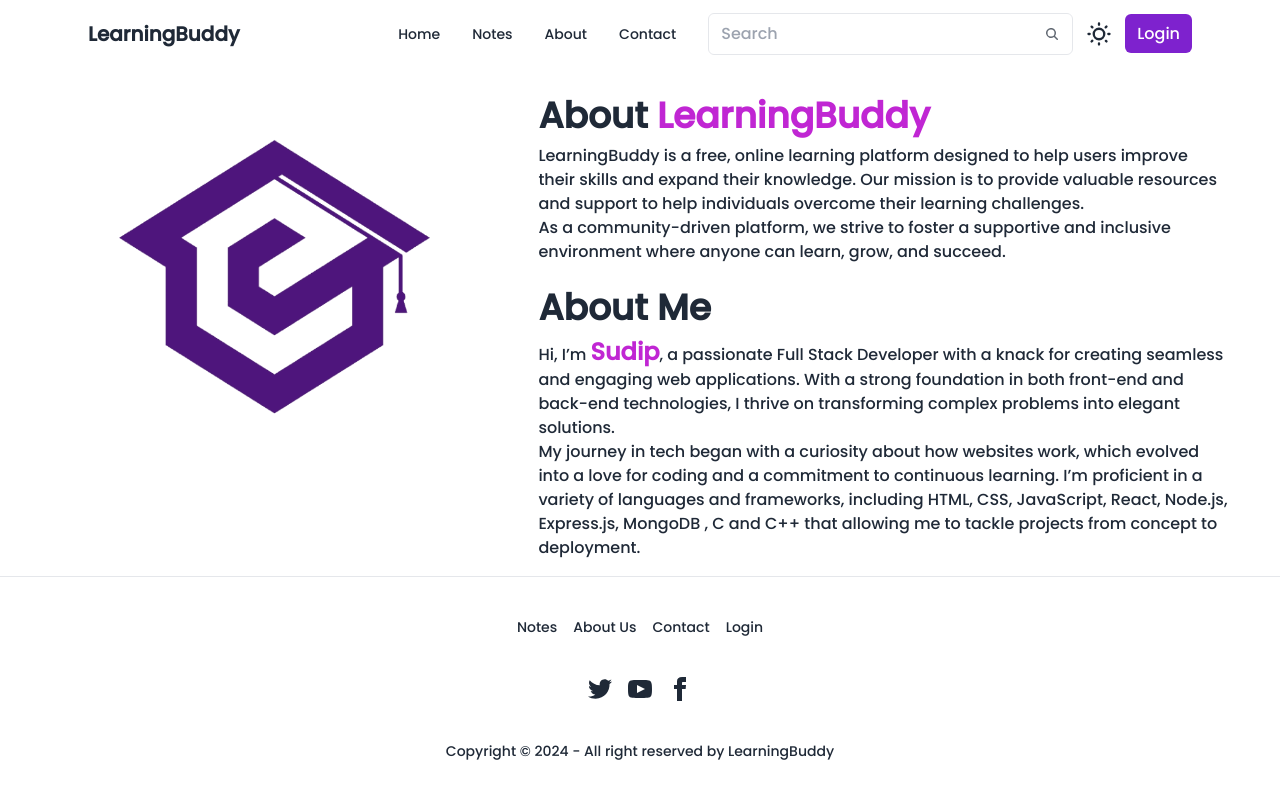
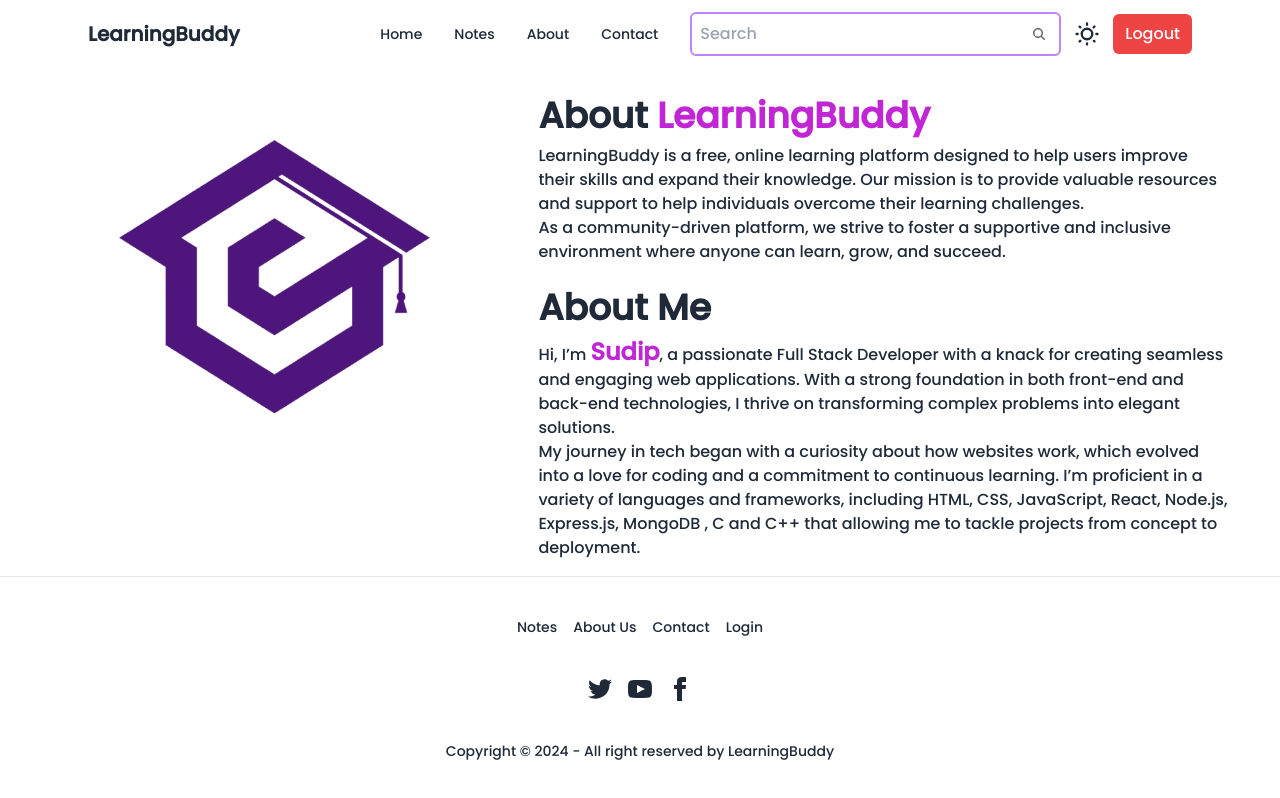
Before and after one commit to SudipBhakta/Project-LearnigBuddy, a React (Vite) app in the folder LearningBuddy/frontEnd/: page /about in a window 1280 px wide. Shown: the top 798 px of the page. Built offline with nearby package versions, Linux system fonts and the light colour scheme; sample sign-in values are in the browser's storage.

Commit message:
Loging , Logout , Signup function

```diff
--- a/LearningBuddy/frontEnd/src/App.jsx
+++ b/LearningBuddy/frontEnd/src/App.jsx
@@ -1,21 +1,24 @@
 import React from "react";
 import Home from "./Home/Home";
 import Noteses from "./Noteses/Noteses";
-import { Route, Routes } from "react-router-dom";
+import { Navigate, Route, Routes } from "react-router-dom";
 import Signup from "./component/Signup";
 import SignupToLogin from "./component/SignupToLogin";
 import Contact from "./Contact/Contact";
 import  { Toaster } from 'react-hot-toast';
 import AboutUs from "./AboutUs/AboutUs";
+import { useAuth } from "./ContextAPI/Auth";
 
 
 function App() {
+  const [authUser, setAuthUser] = useAuth();
+  console.log(authUser);
   return (
     <>
       <div className="dark:bg-slate-900 dark:text-white">
         <Routes>
           <Route path="/" element={<Home />} />
-          <Route path="/notes" element={<Noteses/>} />
+          <Route path="/notes" element={authUser?<Noteses/>:<Navigate to="/login"/>} />
           <Route path="/signup" element={< Signup/>} />
           <Route path="/login" element={< SignupToLogin/>}/>
           <Route path="/contact" element={<Contact/>} />
--- a/LearningBuddy/frontEnd/src/component/Banner.jsx
+++ b/LearningBuddy/frontEnd/src/component/Banner.jsx
@@ -1,5 +1,6 @@
 import React from "react";
 import HomeImg from "../assets/HomeImg.png";
+import { Link } from "react-router-dom";
 
 function Banner() {
   return (
@@ -29,12 +30,16 @@ function Banner() {
               </svg>
               <input type="text" className="grow" placeholder="Email" />
             </label>
+          </div>
+          <div className="mt-6">
+            <Link to="/signup" className=" text-white  bg-purple-700 hover:bg-blue-500 hover:text-black duration-300 border-none  px-3 py-2  rounded-md ">
+            Register
+          </Link>
+          </div>
 
-          </div>
-          <button className=" text-white  bg-purple-700 hover:bg-blue-500 hover:text-black duration-300 border-none mt-6 px-3 py-2  rounded-md ">Loging</button>
         </div>
         <div className=" order-1 w-full md:w-1/2 md:mt-17">
-        <img src={HomeImg} className="w-92 h-92" alt="" />
+          <img src={HomeImg} className="w-92 h-92" alt="" />
         </div>
       </div>
     </>
--- a/LearningBuddy/frontEnd/src/component/FreeNotes.jsx
+++ b/LearningBuddy/frontEnd/src/component/FreeNotes.jsx
@@ -13,7 +13,7 @@ function FreeNotes() {
     const getNote = async () => {
       try {
         const noteRes = await axios.get("http://localhost:4000/note");
-        console.log(noteRes.data);
+        // console.log(noteRes.data);
         const data = noteRes.data.filter((data) => data.category === "Free")
         setNote(data);
       } catch (error) {
@@ -63,7 +63,7 @@ function FreeNotes() {
     <>
       <div className="max-w-screen-2xl container mx-auto md:px-20 px-4">
         <div>
-          <h1 className="font-bold text-xl pb-2">Free Notes</h1>
+          <h1 className="font-bold text-4xl pb-2">Free Notes</h1>
           <p>
             Lorem ipsum dolor sit amet consectetur adipisicing elit. Vitae
             adipisci aperiam incidunt aspernatur ab. Lorem, ipsum dolor. Ullam
--- a/LearningBuddy/frontEnd/src/component/Login.jsx
+++ b/LearningBuddy/frontEnd/src/component/Login.jsx
@@ -21,14 +21,17 @@ function Login() {
       .then((res) => {
         console.log(res.data);
         if (res.data) {
-          toast.success("Login Sucessfull");
+          toast.success("Login Sucessfull", { duration: 3000 });
+          setTimeout(() => {
+            window.location.reload();
+          }, 1000);
         }
         localStorage.setItem("user", JSON.stringify(res.data.user));
       })
       .catch((err) => {
         if (err.response) {
           console.log(err);
-          toast.error("Error " + err.response.data.message);
+          toast.error("Error " + err.response.data.message, { duration: 3000});
         }
       });
   };
@@ -42,7 +45,7 @@ function Login() {
             {/* if there is a button in form, it will close the modal */}
             <Link
               to="/"
-              className="btn btn-sm btn-circle btn-ghost absolute right-2 top-2"
+              className="btn btn-sm btn-circle btn-ghost  absolute right-2 top-2 no-border"
               onClick={() => document.getElementById("my_modal_3").close()}
             >
               ✕
--- /dev/null
+++ b/LearningBuddy/frontEnd/src/component/Logout.jsx
@@ -0,0 +1,34 @@
+import React from "react";
+import { useAuth } from "../ContextAPI/Auth";
+import toast from "react-hot-toast";
+
+function Logout() {
+  const [authUser, setAuthUser] = useAuth();
+  const handelLogout = () => {
+    try {
+      setAuthUser({
+        ...authUser,
+        user: null,
+      });
+      localStorage.removeItem("user");
+      toast.success("Logout Sucessfull", { duration: 3000 });
+      setTimeout(() => {
+        window.location.reload();
+      }, 1000);
+    } catch (error) {
+      toast.error("Error" + error.message, { duration: 3000 });
+    }
+  };
+  return (
+    <div>
+      <button
+        className="text-white px-3 py-2 rounded-md bg-red-500 hover:bg-red-700  duration-300 cursor-pointer"
+        onClick={handelLogout}
+      >
+        Logout
+      </button>
+    </div>
+  );
+}
+
+export default Logout;
--- a/LearningBuddy/frontEnd/src/component/Navbar.jsx
+++ b/LearningBuddy/frontEnd/src/component/Navbar.jsx
@@ -1,10 +1,11 @@
 import React, { useEffect, useState } from "react";
 import Login from "../component/Login";
 import { useAuth } from "../ContextAPI/Auth";
+import Logout from "./Logout";
 
 function navBar() {
   const [authUser, setAuthUser] = useAuth();
-  console.log(authUser);
+  // console.log(authUser);
 
   //Darkmode
   const [theme, setTheme] = useState(
@@ -60,13 +61,13 @@ function navBar() {
         className={`max-w-screen-2xl  container mx-auto md:px-20 px-4 dark:bg-slate-800 dark:text-white fixed top-0 left-0 right-0 z-50
          ${
            sticky
-             ? "sticky-navbar shadow-md bg-base-200 dark:bg-slate-800 dark:text-white  dutaion-300 transition-all ease-in-out "
+             ? "sticky-navbar shadow-md bg-purple-100 dark:bg-slate-800 dark:text-white  dutaion-300 transition-all ease-in-out "
              : ""
          }`}
       >
         <div className="navbar ">
-          <div className="navbar-start">
-            <div className="dropdown">
+          <div className="navbar-start ">
+            <div className="dropdown ">
               <div
                 tabIndex={0}
                 role="button"
@@ -89,7 +90,7 @@ function navBar() {
               </div>
               <ul
                 tabIndex={0}
-                className="menu menu-sm dropdown-content bg-base-100 rounded-box z-[1] mt-3 w-52 p-2 shadow"
+                className="menu menu-sm dropdown-content bg-base-100 rounded-box z-[1] mt-3 w-52 p-2 shadow dark:bg-slate-800 dark:text-white "
               >
                 {navItems}
               </ul>
@@ -102,10 +103,10 @@ function navBar() {
               <ul className="menu menu-horizontal px-1">{navItems}</ul>
             </div>
             <div className=" hidden md:block">
-              <label className=" px-3 py-2 border rounded-md flex items-center gap-2">
+              <label className=" pr-3 border-solid border-2 border-purple-400 rounded-md flex items-center gap-2">
                 <input
                   type="text"
-                  className="grow outline-none dark:bg-slate-800 dark:text-white "
+                  className="grow outline-none p-2 rounded-md  dark:bg-slate-800 dark:text-white "
                   placeholder="Search"
                 />
                 <svg
@@ -150,6 +151,9 @@ function navBar() {
                 <path d="M21.64,13a1,1,0,0,0-1.05-.14,8.05,8.05,0,0,1-3.37.73A8.15,8.15,0,0,1,9.08,5.49a8.59,8.59,0,0,1,.25-2A1,1,0,0,0,8,2.36,10.14,10.14,0,1,0,22,14.05,1,1,0,0,0,21.64,13Zm-9.5,6.69A8.14,8.14,0,0,1,7.08,5.22v.27A10.15,10.15,0,0,0,17.22,15.63a9.79,9.79,0,0,0,2.1-.22A8.11,8.11,0,0,1,12.14,19.73Z" />
               </svg>
             </label>
+            {authUser ? (
+              <Logout />
+            ) : (
               <div className="">
                 <a
                   className=" text-white px-3 py-2 rounded-md bg-purple-700 hover:bg-blue-500 hover:text-black duration-300 cursor-pointer"
@@ -161,6 +165,7 @@ function navBar() {
                 </a>
                 <Login />
               </div>
+            )}
           </div>
         </div>
       </div>
--- a/LearningBuddy/frontEnd/src/component/Signup.jsx
+++ b/LearningBuddy/frontEnd/src/component/Signup.jsx
@@ -24,14 +24,17 @@ function Signup() {
       .then((res) => {
         console.log(res.data);
         if (res.data) {
-          toast.success("Login Sucessfull");
+          toast.success("Signup Sucessfull", { duration: 3000 });
+          setTimeout(() => {
+            window.location.href = '/';
+          }, 1000);
         }
-        localStorage.setItem("user",JSON.stringify(res.data.user));
+        localStorage.setItem("user", JSON.stringify(res.data.user));
       })
       .catch((err) => {
         if (err.response) {
           console.log(err);
-          toast.error("Error " + err.response.data.message);
+          toast.error("Error " + err.response.data.message,{duration:3000});
         }
       });
   };
--- a/LearningBuddy/frontEnd/src/component/SignupToLogin.jsx
+++ b/LearningBuddy/frontEnd/src/component/SignupToLogin.jsx
@@ -23,14 +23,17 @@ function SignupToLogin() {
       .then((res) => {
         console.log(res.data);
         if (res.data) {
-          toast.success("Login Sucessfull");
+          toast.success("Login Sucessfull", { duration: 3000 });
+          setTimeout(() => {
+            window.location.href = '/';
+          }, 1000);
         }
         localStorage.setItem("user", JSON.stringify(res.data.user));
       })
       .catch((err) => {
         if (err.response) {
           console.log(err);
-          toast.error("Error " + err.response.data.message);
+          toast.error("Error " + err.response.data.message,{duration:3000});
         }
       });
   };
```
Lines whose indentation alone changed are shown as unchanged.
